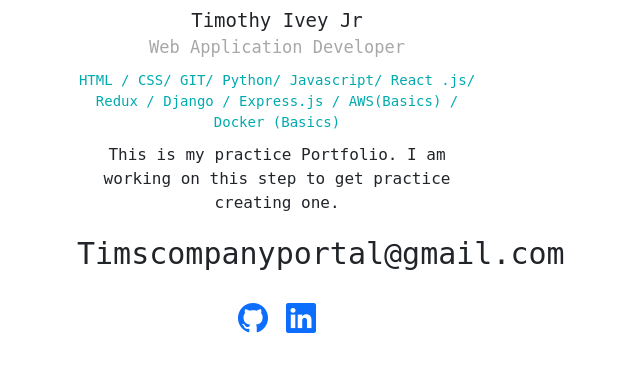
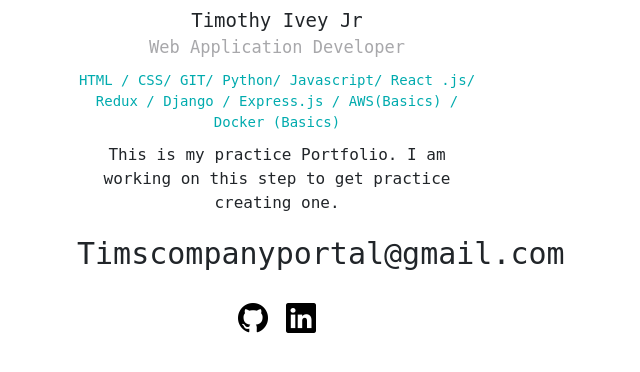
Before and after one commit to TimothyIveyJR/new-project, a PHP site: page / in a window 1280 px wide. Shown: the part 294-666 px from the top of the page, without its empty margins (363-1003 px from the left). Run offline with PHP 8.4, Linux system fonts and the light colour scheme; some libraries are stand-ins or nearby versions.

Commit message:
Added linkedin and github button and added css style to them

```diff
--- a/style.css
+++ b/style.css
@@ -59,3 +59,7 @@ ABOUT
     margin-top: 20px;
     font-size: 30px;
 }
+
+#about .icons a{
+    color: #000
+}
```
